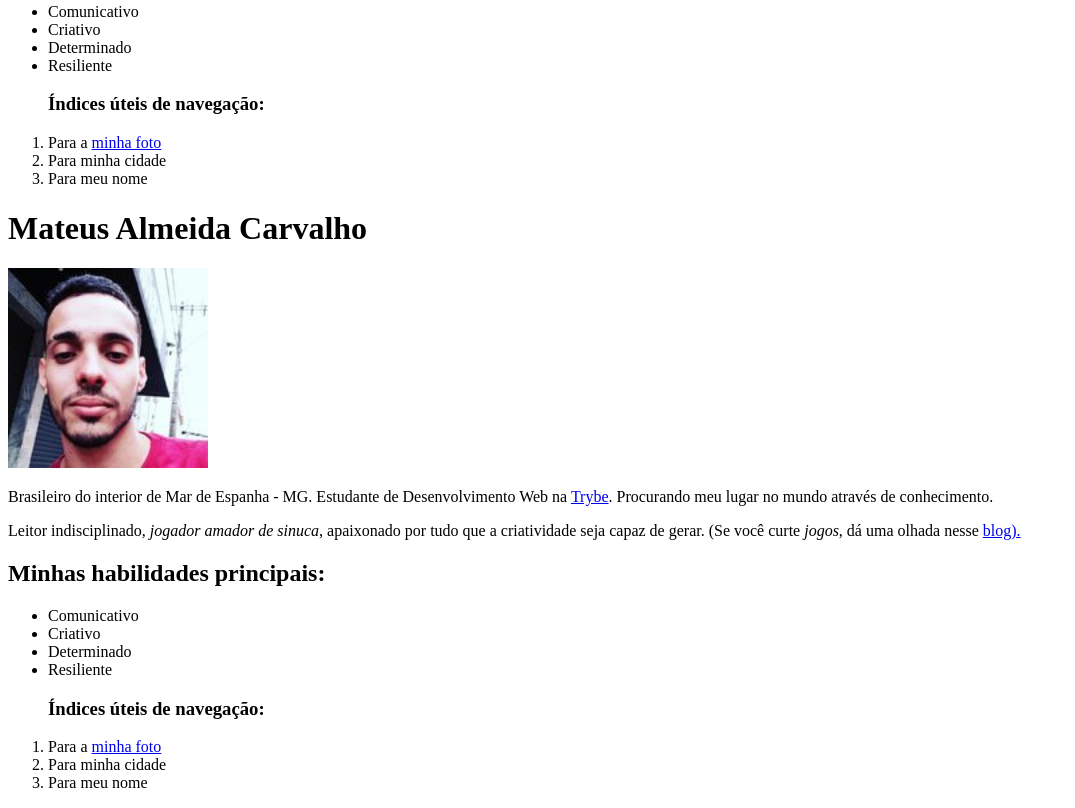
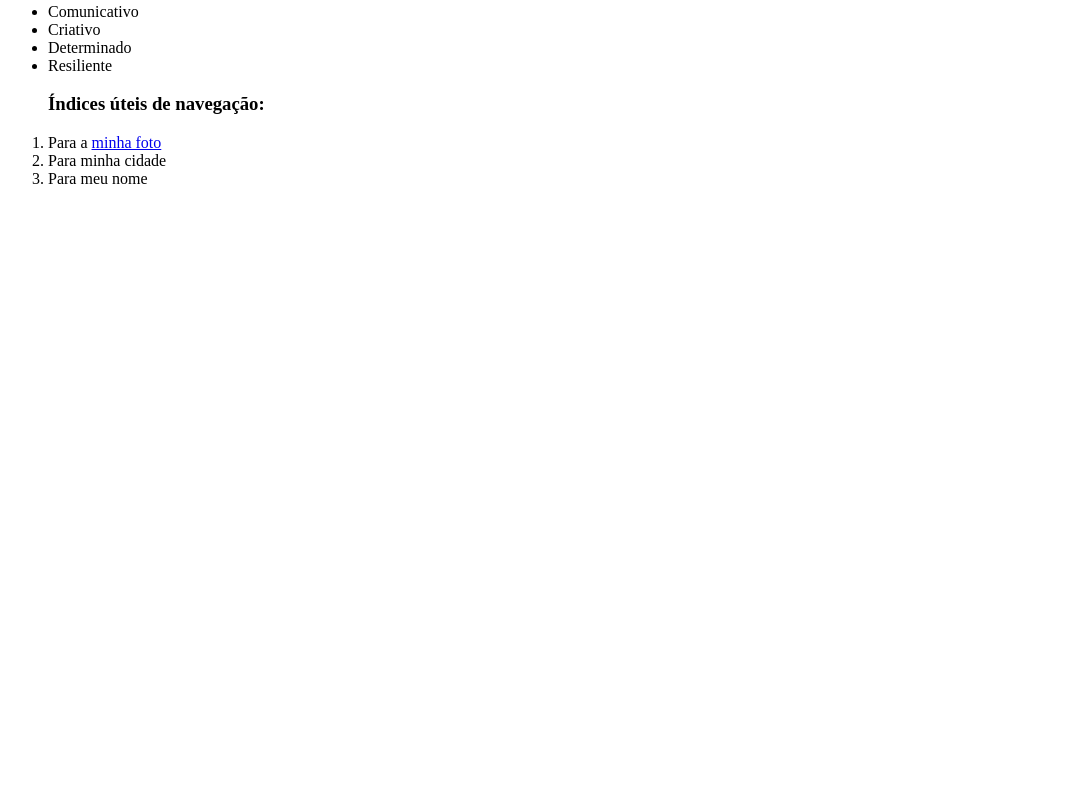
Before and after one commit to carvalhoMateus/carvalhoMateus.github.io, a plain HTML site: page index.html in a window 1280 px wide. Shown: the part 416-1224 px from the top of the page, without its empty margins (0-1075 px from the left). After the commit the page ends 800 px from the top, so only its background shows below. Drawn offline with Linux system fonts and the light colour scheme.

Commit message:
atualizações do exercício 3.1

```diff
--- a/index.html
+++ b/index.html
@@ -30,35 +30,3 @@
 
 </body>
 </html>
-<!DOCTYPE html>
-<html lang="pt-br">
-  <head>
-    <meta charset="UTF-8" />
-    <title>Meu Portifólio Web
-    </title>
-  </head>
-  <body>
-  <h1>Mateus Almeida Carvalho</h1>
-  <img src="Perfil1.jpg" width="200" alt="Minha foto de perfil">
-  <p>Brasileiro do interior de Mar de Espanha - MG. Estudante de Desenvolvimento Web na <a href="https://www.betrybe.com/">Trybe</a>.
-    Procurando meu lugar no mundo através de <stromg>conhecimento</stromg>.<p>
-    <p>Leitor indisciplinado, <em>jogador amador de sinuca</em>,
-      apaixonado por tudo que a criatividade seja capaz de gerar.
-      (Se você curte <em>jogos</em>, dá uma olhada nesse <a href="https://www.realpoker.com.br/blog" target="_blank">blog).</a></p>
-    </p>
-    <h2><stromg>Minhas habilidades principais:</stromg></h2>
-    <ul>
-      <li>Comunicativo</li>
-      <li>Criativo</li>
-      <li>Determinado</li>
-      <li>Resiliente</li>
-    </ul>
-
-    <ol> <h3>Índices úteis de navegação:</h3>
-    <li>Para a <a href=/Perfil1.jpg>minha foto</a> </li>
-    <li>Para minha cidade</li>
-    <li>Para meu nome</li>
-    </ol>
-
-</body>
-</html>
```
